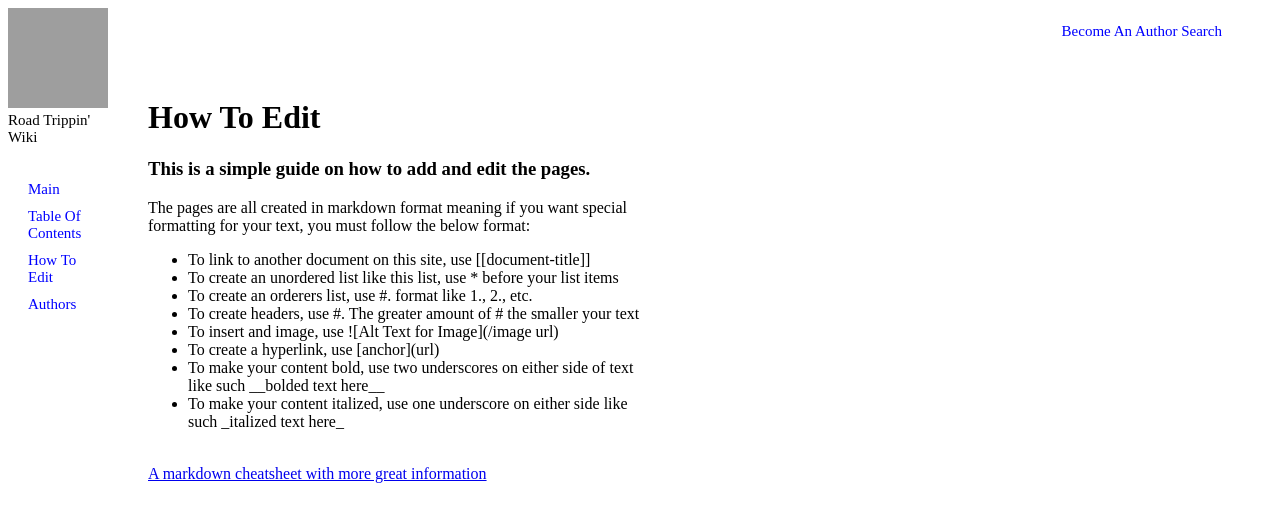
After one commit to kwokster10/Project_One, a Node project: template views/how_to.ejs in a window 1280 px wide. The commit adds this page. Shown: the top 522 px of the page. Run offline with Node 20 templates, Linux system fonts and the light colour scheme; the template is opened without the code that fills it, so the values that code supplies are empty; some libraries are stand-ins or nearby versions; grey boxes are pictures that could not be loaded.

Commit message:
adding content to pages

```diff
--- /dev/null
+++ b/style.css
@@ -0,0 +1,43 @@
+.top {
+	height: 100px;
+	font-size: 15px;
+	float: right;
+}
+#panel {
+	width: 120px;
+	height: 100%;
+	font-size: 15px;
+	float: left;
+
+}
+#panel p {
+	text-align: center;
+}
+#panel a {
+	text-decoration: none;
+	color: blue;
+	padding: 5px;
+	float: left;
+}
+#panel ul {
+	padding: 15px;
+	padding-right: 20px;
+}
+#panel a:hover, .top a:hover {
+	color: grey;
+}
+.top a  {
+	text-decoration: none;
+	color: blue;
+}
+.top ul {
+	display: block;
+	padding-right: 50px;
+}
+.content {
+	width: 500px;
+	height: 100%;
+	padding-top: 70px;
+	padding-left: 20px;
+	float: left;
+}
--- /dev/null
+++ b/views/head.ejs
@@ -0,0 +1,19 @@
+<header>
+	<div class="top">
+	<ul>
+		<a href="/author/new">Become An Author</a>
+		<a href="/search">Search</a>
+	</ul>
+	</div>
+</header>
+<body>
+	<div id="panel">
+	<img src="http://exploregram.com/wp-content/uploads/2015/02/Epic-road-trip-on-Route-11-around-Banff-National-Park-Alberta-Canada-with-@photojbartlett-@laurenepb.jpg" width="100px" height="100px">
+	Road Trippin'<br> Wiki
+	<ul>
+		<a href="/main">Main</a><br>
+		<a href="/table_of_contents">Table Of Contents</a><br>
+		<a href="/how_to_edit">How To Edit</a><br>
+		<a href="/authors">Authors</a><br>
+	</ul>
+	</div>
--- /dev/null
+++ b/views/how_to.ejs
@@ -0,0 +1,33 @@
+<!DOCTYPE html>
+<html lang="en">
+<head>
+	<link rel="stylesheet" type="text/css" href="style.css">
+	<meta charset="UTF-8">
+	<title>How To</title>
+</head>
+
+<% include head %>
+
+<div class="content">
+<h1>How To Edit</h1>
+<h3>This is a simple guide on how to add and edit the pages.</h3>
+<p>
+The pages are all created in markdown format meaning if you want special formatting for your text, you must follow the below format:
+
+<ul>
+	<li>To link to another document on this site, use [[document-title]]</li>
+	<li>To create an unordered list like this list, use * before your list items</li>
+	<li>To create an orderers list, use #. format like 1., 2., etc.</li>
+	<li>To create headers, use #. The greater amount of # the smaller your text</li>
+	<li>To insert and image, use ![Alt Text for Image](/image url)</li>
+	<li>To create a hyperlink, use [anchor](url)</li>
+	<li>To make your content bold, use two underscores on either side of text like such __bolded text here__</li>
+	<li>To make your content italized, use one underscore on either side like such _italized text here_</li>
+</ul>
+<br>
+<a href="https://github.com/adam-p/markdown-here/wiki/Markdown-Cheatsheet">A markdown cheatsheet with more great information</a>
+</p>
+</div>
+
+</body>
+</html>
--- a/wiki.js
+++ b/wiki.js
@@ -34,7 +34,7 @@ app.get("/main", function(req, res) {
 });
 
 app.get("/how_to_edit", function(req, res) {
-	res.render("how_edit.ejs");
+	res.render("how_to.ejs");
 });
 
 app.get("/search", function(req, res) {
@@ -45,7 +45,7 @@ app.get("/search", function(req, res) {
 });
 
 app.get("/authors", function(req, res) {
-	db.all("SELECT * FROM authors;", function(err, rows)) {
+	db.all("SELECT * FROM authors;", function(err, rows) {
 		res.render("authors.ejs", {authors : rows})
 	});
 });
```
Also changed, not shown: schema.sql (+15 -9 lines), views/author_new.ejs (added, +21 -0 lines), views/authors.ejs (added, +15 -0 lines), views/index.ejs (+4 -20 lines), views/pages.ejs (added, +15 -0 lines).
